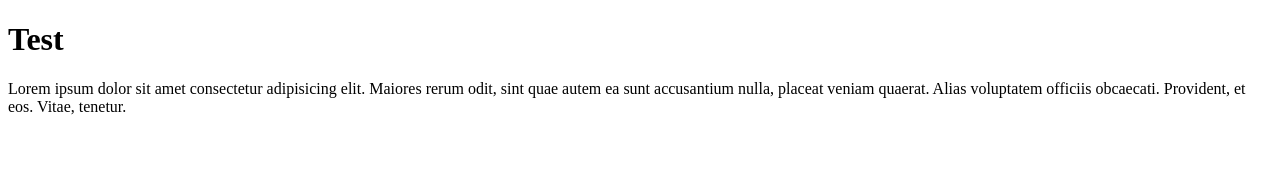
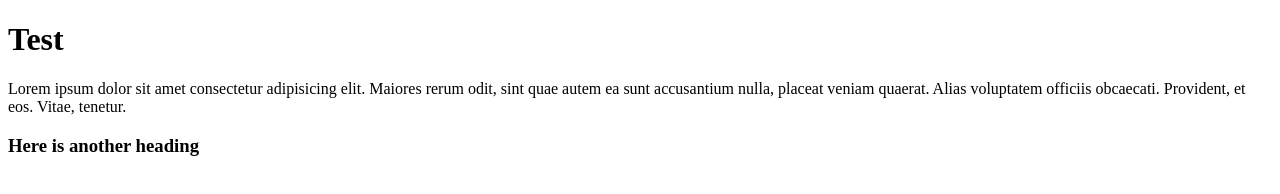
Before and after one commit to farrukhrakhimoff/gitHubTutorial, a plain HTML site: page index.html in a window 1280 px wide. Drawn offline with Linux system fonts and the light colour scheme.

Commit message:
added h3 heading in index

```diff
--- a/index.html
+++ b/index.html
@@ -12,6 +12,7 @@
 
     <h1>Test</h1>
     <p>Lorem ipsum dolor sit amet consectetur adipisicing elit. Maiores rerum odit, sint quae autem ea sunt accusantium nulla, placeat veniam quaerat. Alias voluptatem officiis obcaecati. Provident, et eos. Vitae, tenetur.</p>
+    <h3>Here is another heading</h3>
     <script src="Script/app.js"></script>
 </body>
 </html>
```
